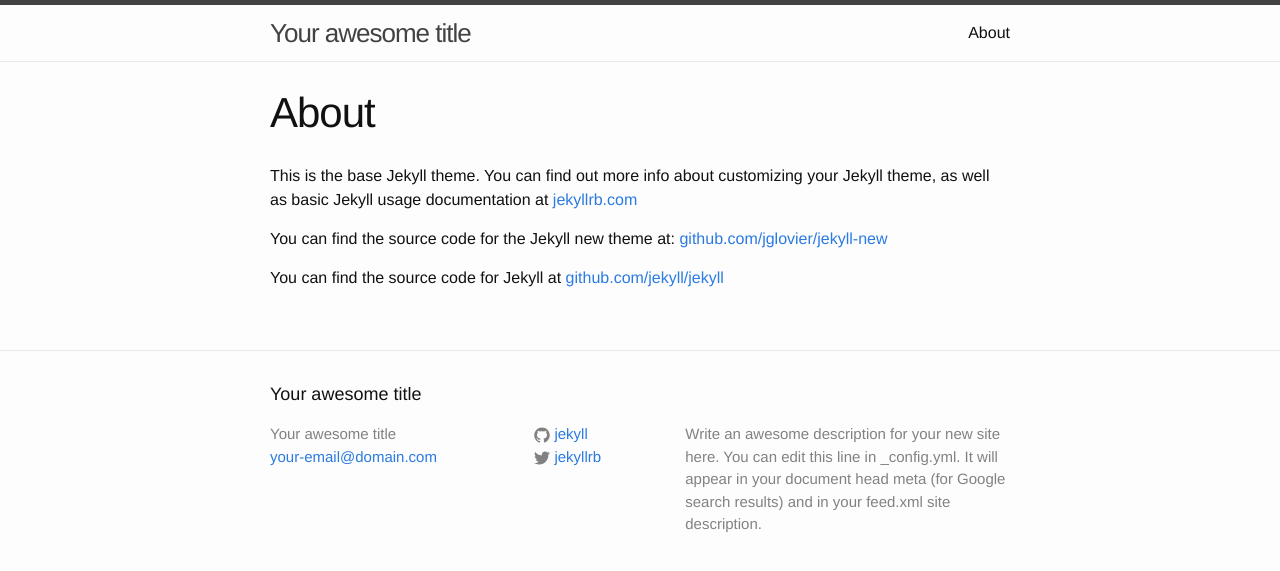
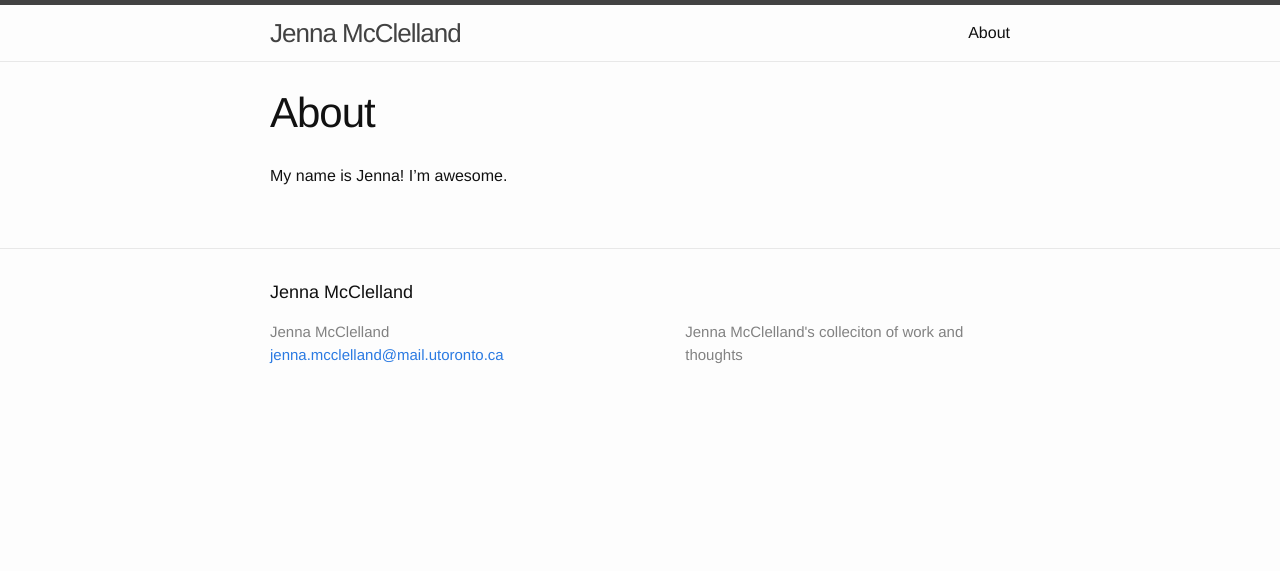
Before and after one commit to jennamcclelland/jennamcclelland.github.io, a Jekyll site: the page built from about.md, in a window 1280 px wide. Shown: the top 571 px of the page. Built offline with Jekyll 4.4.1, drawn with Linux system fonts in a browser that asks for light colours.

Commit message:
updating config.yml

```diff
--- a/_config.yml
+++ b/_config.yml
@@ -1,14 +1,12 @@
 # Site settings
-title: Your awesome title
-email: your-email@domain.com
+title: Jenna McClelland
+email: jenna.mcclelland@mail.utoronto.ca
 description: > # this means to ignore newlines until "baseurl:"
-  Write an awesome description for your new site here. You can edit this
-  line in _config.yml. It will appear in your document head meta (for
-  Google search results) and in your feed.xml site description.
+  Jenna McClelland's colleciton of work and thoughts
 baseurl: "" # the subpath of your site, e.g. /blog/
-url: "http://yourdomain.com" # the base hostname & protocol for your site
-twitter_username: jekyllrb
-github_username:  jekyll
+url: "http://jennamcclelland.com" # the base hostname & protocol for your site
+# twitter_username: jekyllrb
+# github_username:  jekyll
 
 # Build settings
 markdown: kramdown
--- a/about.md
+++ b/about.md
@@ -4,8 +4,4 @@
 permalink: /about/
 ---
 
-This is the base Jekyll theme. You can find out more info about customizing your Jekyll theme, as well as basic Jekyll usage documentation at [jekyllrb.com](http://jekyllrb.com/)
-
-You can find the source code for the Jekyll new theme at: [github.com/jglovier/jekyll-new](https://github.com/jglovier/jekyll-new)
-
-You can find the source code for Jekyll at [github.com/jekyll/jekyll](https://github.com/jekyll/jekyll)
+My name is Jenna! I'm awesome.
```
Also changed, not shown: _posts/2015-05-10-welcome-to-jekyll.markdown (deleted, +0 -25 lines), _posts/2015-05-15-welcome.markdown (added, +11 -0 lines).
